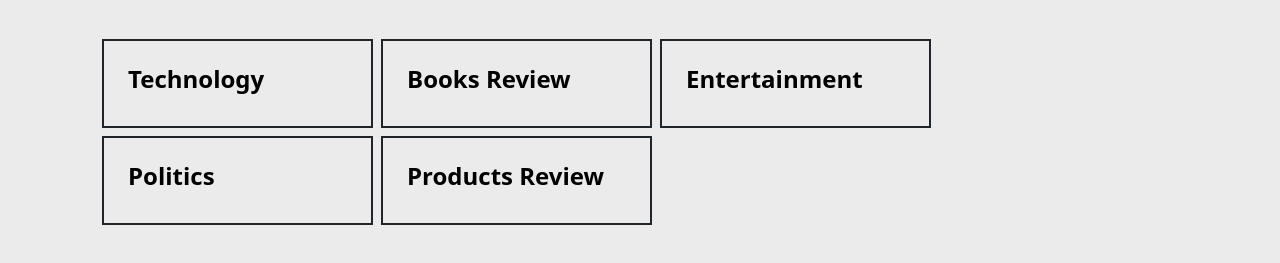
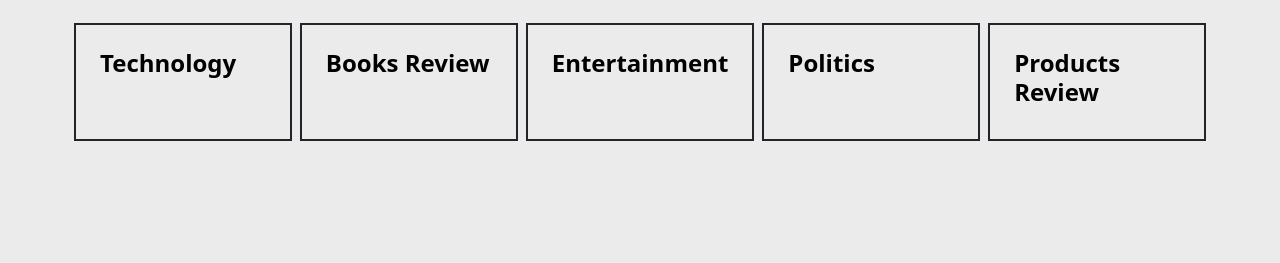
Before and after one commit to asknkitkr/article, a plain HTML site: page index.html in a window 1280 px wide. Shown: the part 275-538 px from the top of the page. Drawn offline with nearby package versions, Linux system fonts and the light colour scheme.

Commit message:
Changed row col

```diff
--- a/index.html
+++ b/index.html
@@ -27,28 +27,28 @@
         semester project - <strong>"Sentiment Analysis of Articles"</strong>.
       </div>
       <h1 class="mt-4 fw-bold">Pick a category:</h1>
-      <div class="row mt-4 p-3 mx-auto">
-        <div class="col-lg-4 p-4 m-1 w-25 border border-2 border-dark">
+      <div class="row mt-4 justify-content-center">
+        <div class="col-lg p-4 m-1 border border-2 border-dark">
           <h4 class="fw-bold">
             <a href="categories/technology.html">Technology</a>
           </h4>
         </div>
-        <div class="col-lg-4 p-4 m-1 w-25 border border-2 border-dark">
+        <div class="col-lg p-4 m-1 border border-2 border-dark">
           <h4 class="fw-bold">
             <a href="categories/book.html">Books Review</a>
           </h4>
         </div>
-        <div class="col-lg-4 p-4 m-1 w-25 border border-2 border-dark">
+        <div class="col-lg p-4 m-1 border border-2 border-dark">
           <h4 class="fw-bold">
             <a href="categories/entertainment.html">Entertainment</a>
           </h4>
         </div>
-        <div class="col-lg-4 p-4 m-1 w-25 border border-2 border-dark">
+        <div class="col-lg p-4 m-1 border border-2 border-dark">
           <h4 class="fw-bold">
             <a href="categories/politics.html">Politics</a>
           </h4>
         </div>
-        <div class="col-lg-4 p-4 m-1 w-25 border border-2 border-dark">
+        <div class="col-lg p-4 m-1 border border-2 border-dark">
           <h4 class="fw-bold">
             <a href="categories/product.html">Products Review</a>
           </h4>
```
